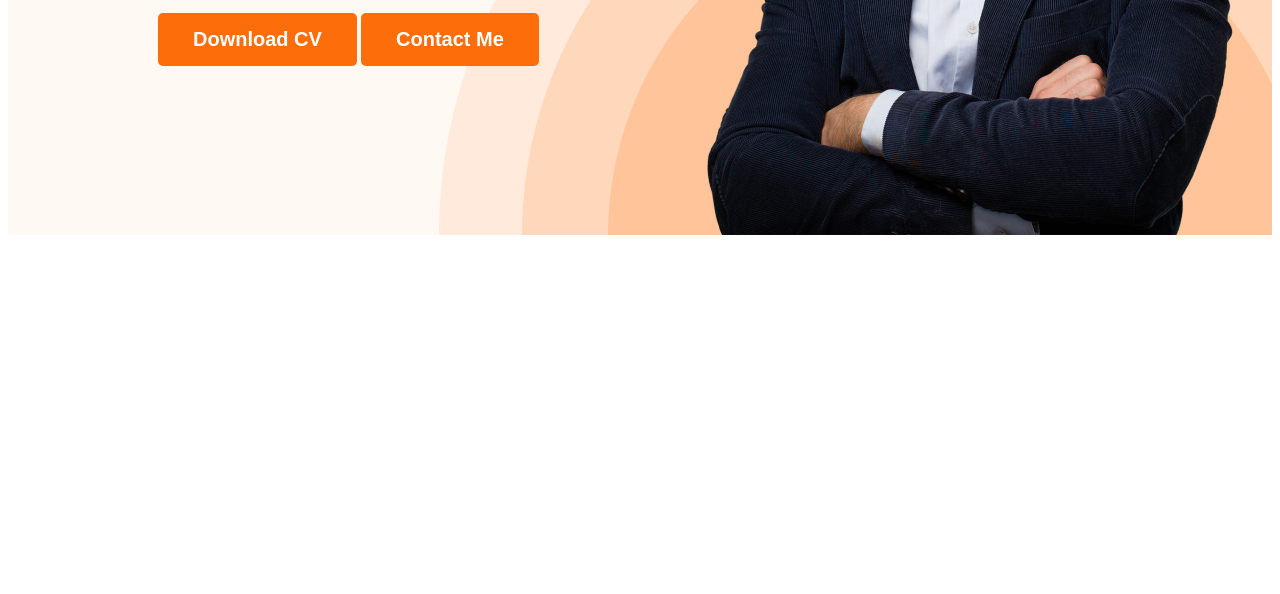
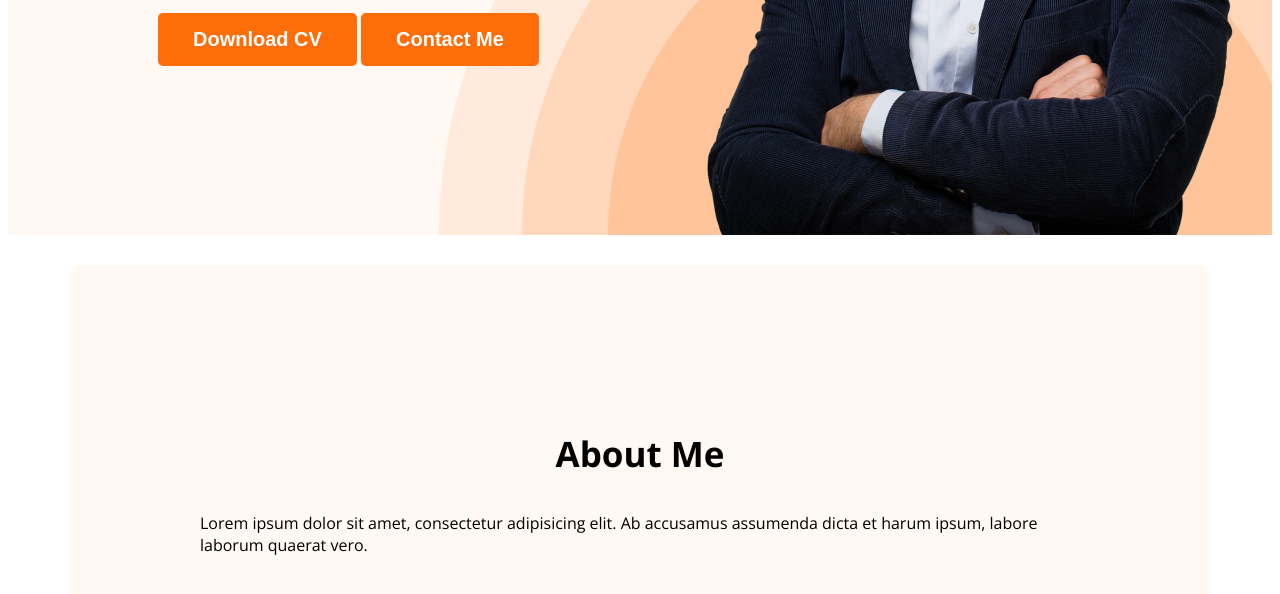
Before and after one commit to Al-AminWeb/webdeveloper-portfolio, a plain HTML site: page index.html in a window 1280 px wide. Shown: the part 630-1224 px from the top of the page. Before the commit the page ends 873 px from the top, so only its background shows below. Drawn offline with nearby package versions, Linux system fonts and the light colour scheme.

Commit message:
about added

```diff
--- a/index.html
+++ b/index.html
@@ -32,7 +32,14 @@
     </div>
 </header>
 <main>
-
+    <section class="about">
+        <h3 class="section-title">
+            About Me
+        </h3>
+        <p class="section-description">
+            Lorem ipsum dolor sit amet, consectetur adipisicing elit. Ab accusamus assumenda dicta et harum ipsum, labore laborum quaerat vero.
+        </p>
+    </section>
 </main>
 <footer>
 
--- a/styles/portfolio.css
+++ b/styles/portfolio.css
@@ -14,6 +14,18 @@ body{
     font-weight: 700;
     padding: 15px 35px;
 
+}
+
+.section-title{
+    color: black;
+    text-align: center;
+    font-size: 35px;
+    font-weight: 700;
+}
+.banner-description{
+    color: #757575;
+    text-align: center;
+    font-size: 18px;
 }
 /*nav related styles*/
 nav{
@@ -73,3 +85,17 @@ nav a{
 .banner-description{
 
 }
+
+/*main section*/
+main{
+    max-width: 1140px ;
+    margin: 0 auto;
+}
+
+/*about section*/
+.about{
+    padding: 130px;
+    border-radius: 10px;
+    background: #FFF8F3;
+    margin-top: 30px;
+}
```
